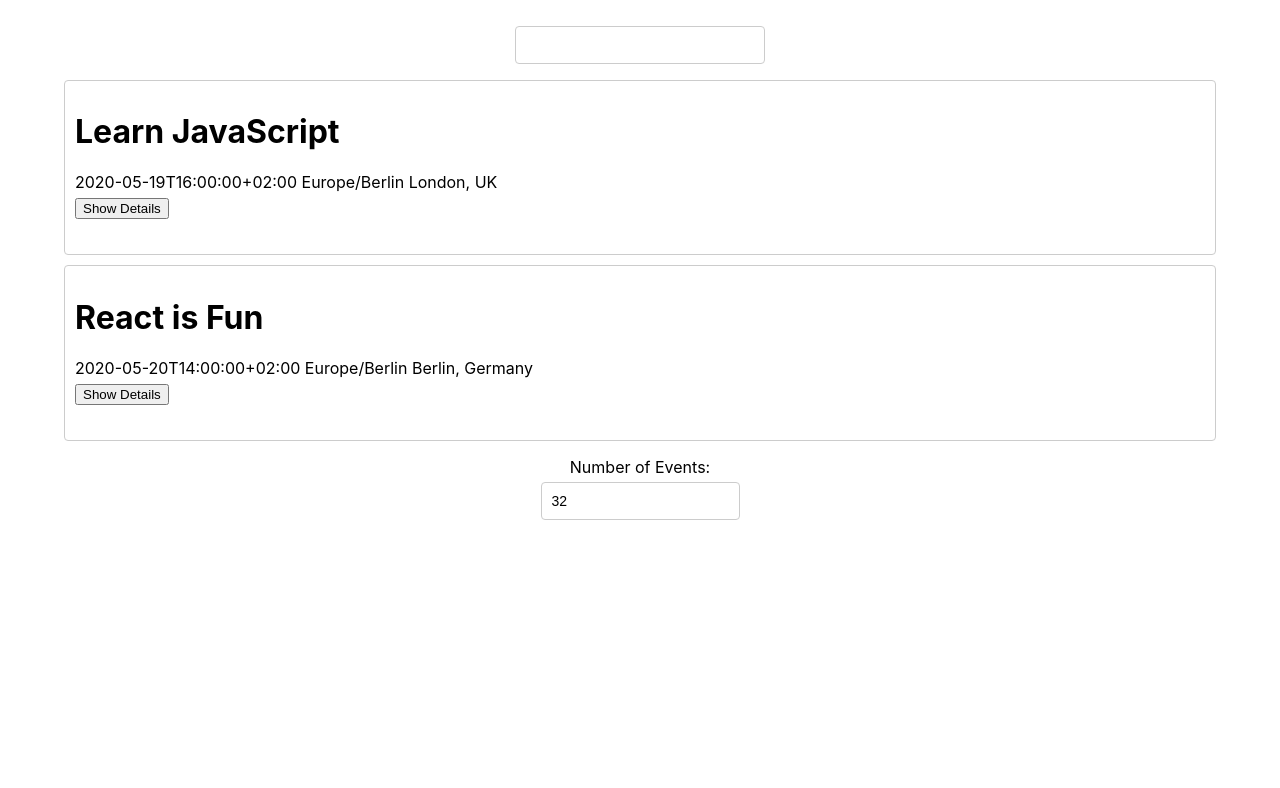
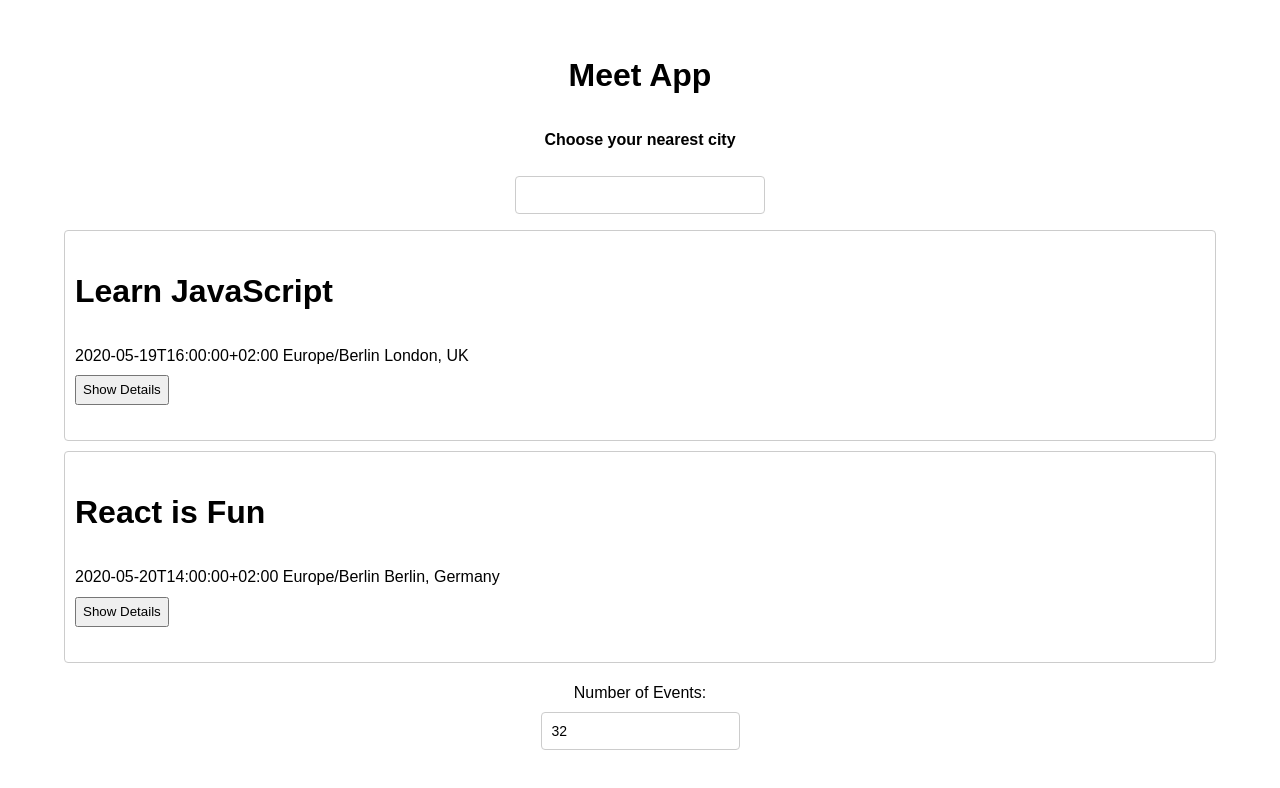
Before and after one commit to VadimIshkarin/meet, a React (Create React App) app: page / in a window 1280 px wide. Shown: the top 788 px of the page. Built offline with nearby package versions, Linux system fonts and the light colour scheme; what atatus-spa would draw is missing.

Commit message:
Added changes to app.css app.js

```diff
--- a/src/App.css
+++ b/src/App.css
@@ -6,6 +6,8 @@
 
 .App * {
   box-sizing: border-box;
+  font-family: Quicksand, sans-serif;
+  line-height: 1.8;
 }
 
 ul {
--- a/src/App.js
+++ b/src/App.js
@@ -51,6 +51,9 @@
   render() {
     return (
       <div className="App">
+        <h1>Meet App</h1>
+
+        <h4>Choose your nearest city</h4>
         <CitySearch
           locations={this.state.locations}
           updateEvents={this.updateEvents}
```
